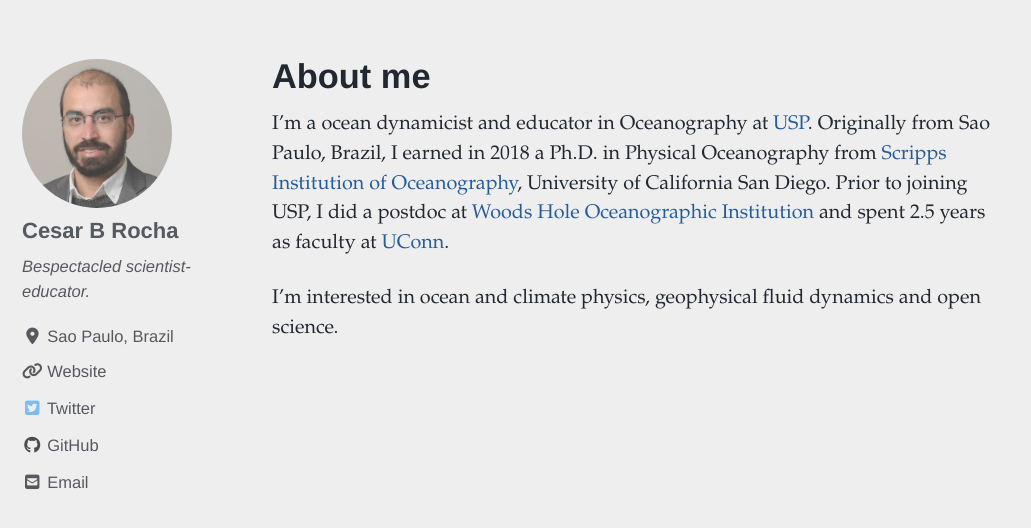
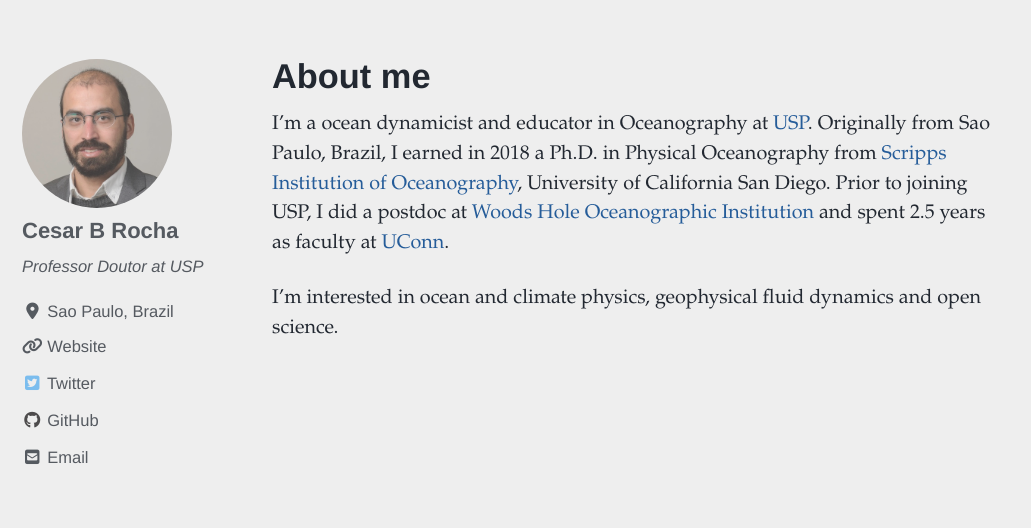
Before and after one commit to cesar-rocha/cesar-rocha.github.io, a Jekyll site: the page built from index.md, in a window 1280 px wide and 900 px high, scrolled down 1066 px. Shown: the top 528 px of the window, without its empty margins (0-1031 px from the left). Built offline with Jekyll 4.4.1, drawn with Linux system fonts in a browser that asks for light colours; cached includes are drawn as plain includes; nearby versions of some CDN libraries; grey boxes are pictures that could not be loaded.

Commit message:
change description

```diff
--- a/_config.yml
+++ b/_config.yml
@@ -109,7 +109,7 @@ analytics:
 author:
   name             : "Cesar B Rocha"
   avatar           : "/assets/images/bio-photo_cesar.jpg"
-  bio              : "Bespectacled scientist-educator."
+  bio              : "Professor Doutor at USP"
   location         : "Sao Paulo, Brazil"
   email            : "cesar.rocha@usp.br"
   links:
```
